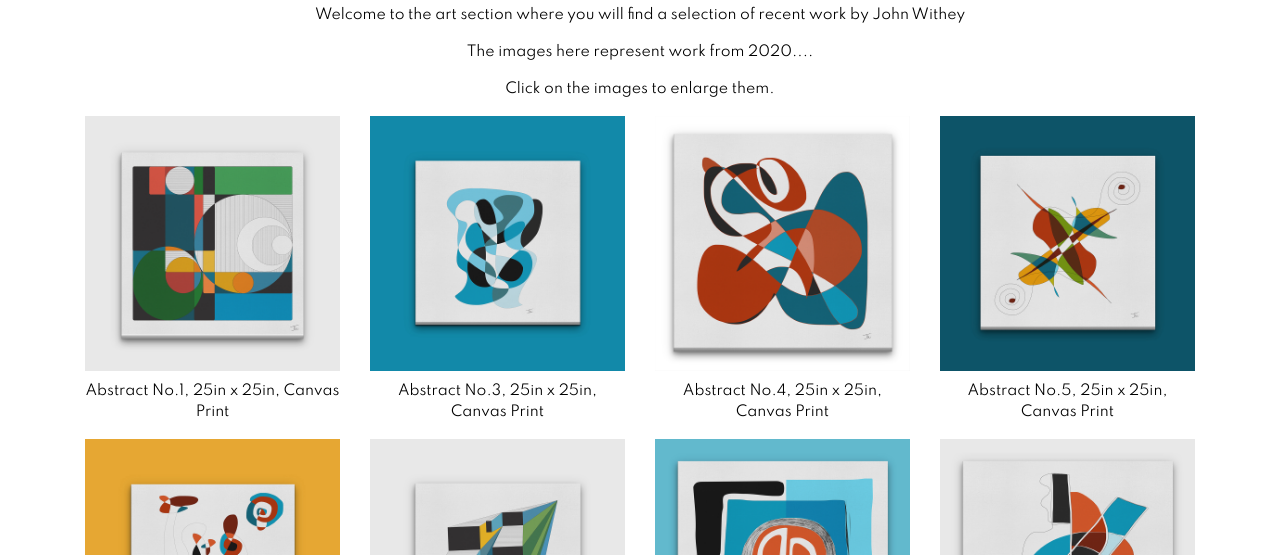
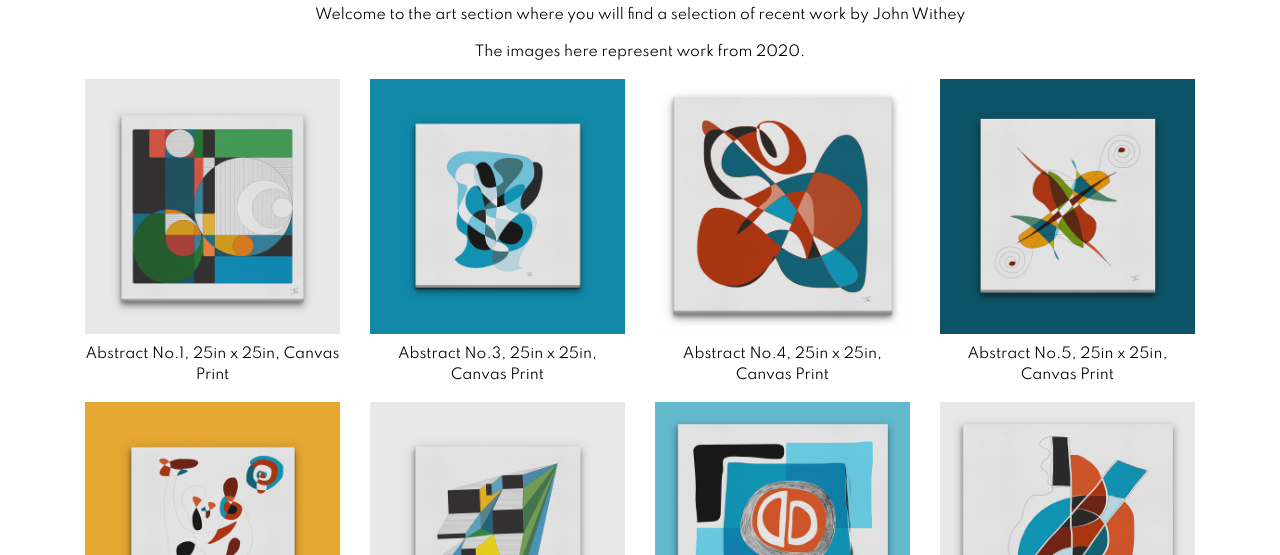
Before and after one commit to JohnW876/johnwithey1, a plain HTML site: page art.html in a window 1280 px wide. Shown: the part 201-756 px from the top of the page. Drawn offline with nearby package versions, Linux system fonts and the light colour scheme.

Commit message:
<Removed unnecessary paragraphs from gallery sections>

```diff
--- a/art.html
+++ b/art.html
@@ -39,8 +39,7 @@
 <div class="container artgallery">
     <h2>Art Gallery</h2>
     <p>Welcome to the art section where you will find a selection of recent work by John Withey</p>
-    <p>The images here represent work from 2020....</p>
-    <p>Click on the images to enlarge them.</p>
+    <p>The images here represent work from 2020.</p>
     <div class="row">
         <div class="col-md-6 col-lg-3">
         <div class="thumbnail">
```
Also changed, not shown: photography.html (+1 -2 lines).
